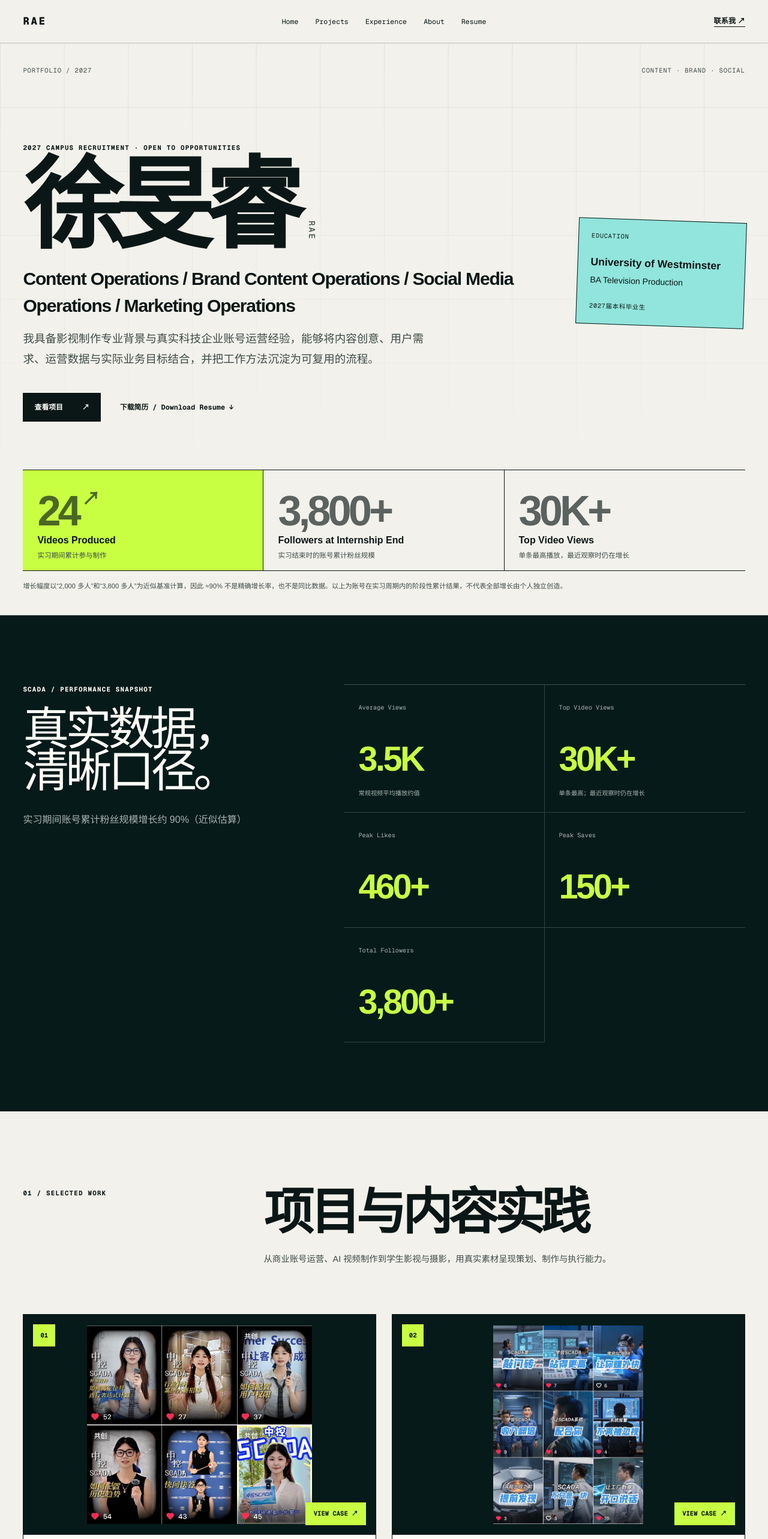
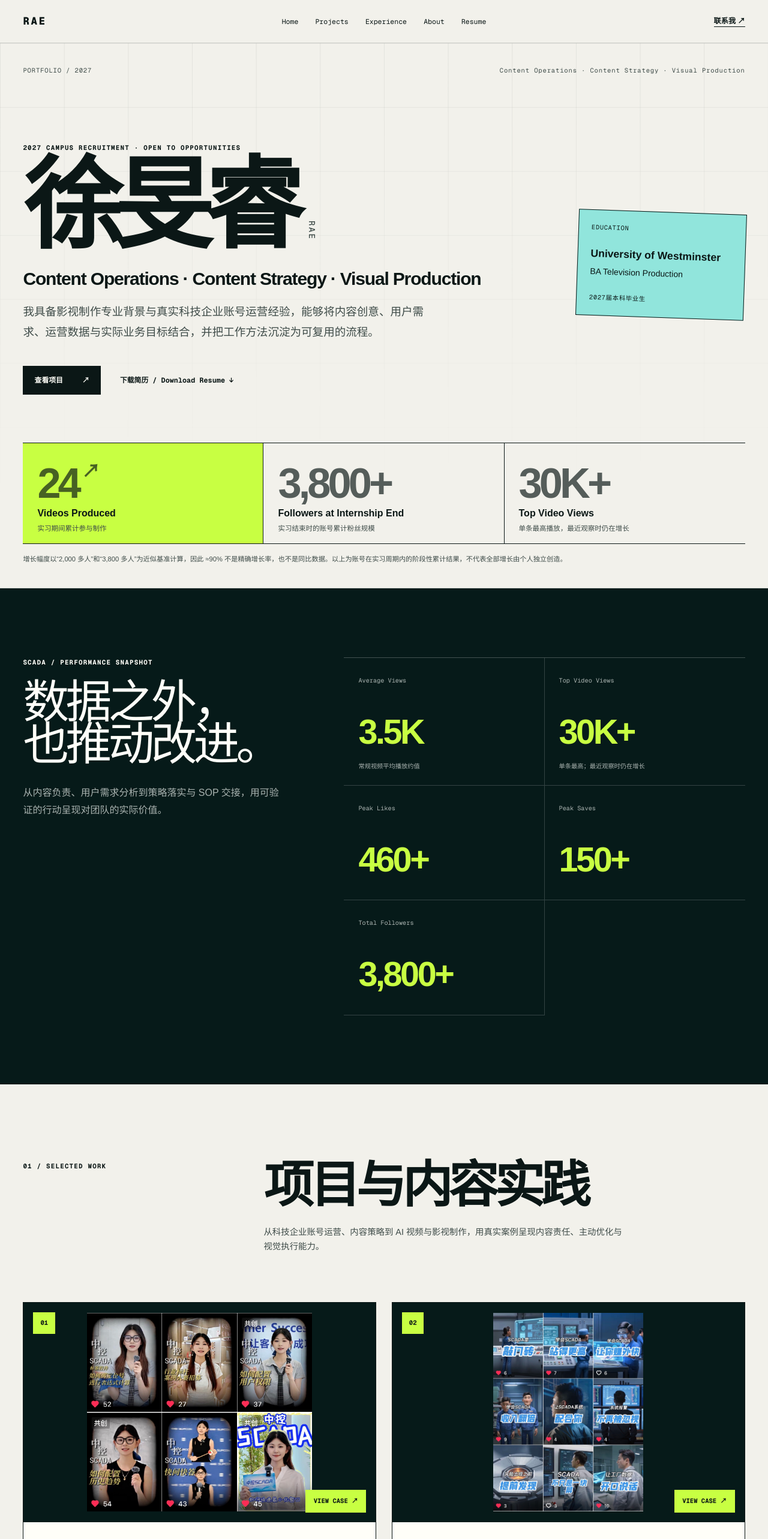
Before and after one commit to whxznjgn1983-pixel/portfolio-starter-kit, a Next.js app: page / in a window 1280 px wide. Shown: the top 2566 px of the page at 60% size. Built offline with nearby package versions, Linux system fonts and the light colour scheme.

Commit message:
feat: refine homepage positioning and metrics

```diff
--- a/app/page.tsx
+++ b/app/page.tsx
@@ -55,11 +55,11 @@ export default function Home() {
       <main id="content">
         <section className="hero" id="home">
           <div className="hero-grid" aria-hidden="true" />
-          <div className="hero-topline"><span>PORTFOLIO / 2027</span><span>CONTENT · BRAND · SOCIAL</span></div>
+          <div className="hero-topline"><span>PORTFOLIO / 2027</span><span>{profile.focus.join(' · ')}</span></div>
           <div className="hero-content">
             <p className="eyebrow">{profile.availability}</p>
             <h1>{profile.name}<span>{profile.englishName}</span></h1>
-            <p className="hero-role">{profile.roles.join(' / ')}</p>
+            <p className="hero-role">{profile.focus.join(' · ')}</p>
             <p className="hero-intro">{profile.intro}</p>
             <div className="hero-actions">
               <a className="primary-button" href="#projects">查看项目 <ArrowIcon /></a>
@@ -78,8 +78,8 @@ export default function Home() {
         <section className="home-performance" aria-labelledby="performance-heading">
           <div className="performance-heading">
             <p className="eyebrow">SCADA / PERFORMANCE SNAPSHOT</p>
-            <h2 id="performance-heading">真实数据，<br />清晰口径。</h2>
-            <p>{scadaPerformance.headline.note}</p>
+            <h2 id="performance-heading">数据之外，<br />也推动改进。</h2>
+            <p>从内容负责、用户需求分析到策略落实与 SOP 交接，用可验证的行动呈现对团队的实际价值。</p>
           </div>
           <div className="performance-mini-grid">
             {[...scadaPerformance.reach, ...scadaPerformance.engagement].map((metric) => (
@@ -95,7 +95,7 @@ export default function Home() {
           <div className="section-heading">
             <p className="eyebrow">01 / SELECTED WORK</p>
             <h2>项目与内容实践</h2>
-            <p>从商业账号运营、AI 视频制作到学生影视与摄影，用真实素材呈现策划、制作与执行能力。</p>
+            <p>从科技企业账号运营、内容策略到 AI 视频与影视制作，用真实案例呈现内容责任、主动优化与视觉执行能力。</p>
           </div>
           <div className="featured-grid">
             {featuredProjects.map((project) => <ProjectCard project={project} key={project.slug} />)}
@@ -119,7 +119,7 @@ export default function Home() {
             <span>ABOUT / RAE</span>
           </div>
           <div className="about-content">
-            <div className="section-heading"><p className="eyebrow">03 / ABOUT ME</p><h2>把内容做清楚，也把过程讲清楚。</h2></div>
+            <div className="section-heading"><p className="eyebrow">03 / ABOUT ME</p><h2>Creativity,<br />guided by strategy.</h2></div>
             <div className="about-copy">
               {about.paragraphs.map((paragraph) => <p key={paragraph}>{paragraph}</p>)}
               <div className="capability-grid">{about.capabilities.map((item) => <span key={item}>{item}</span>)}</div>
```
